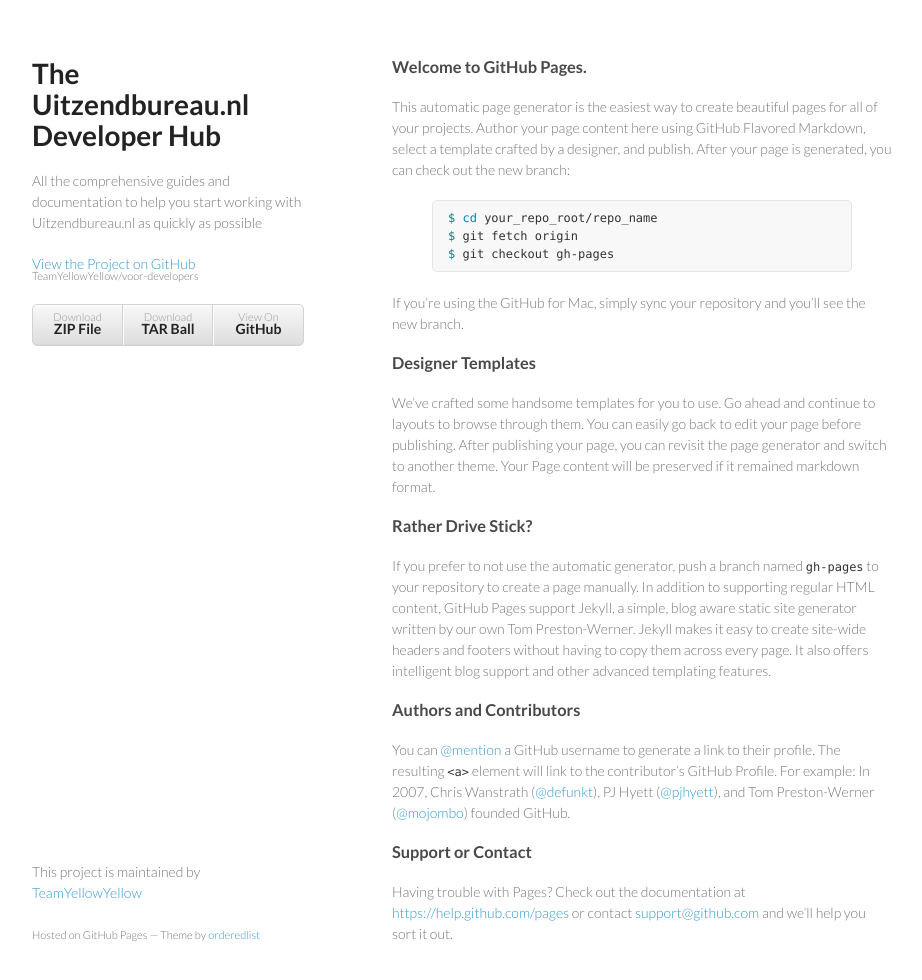
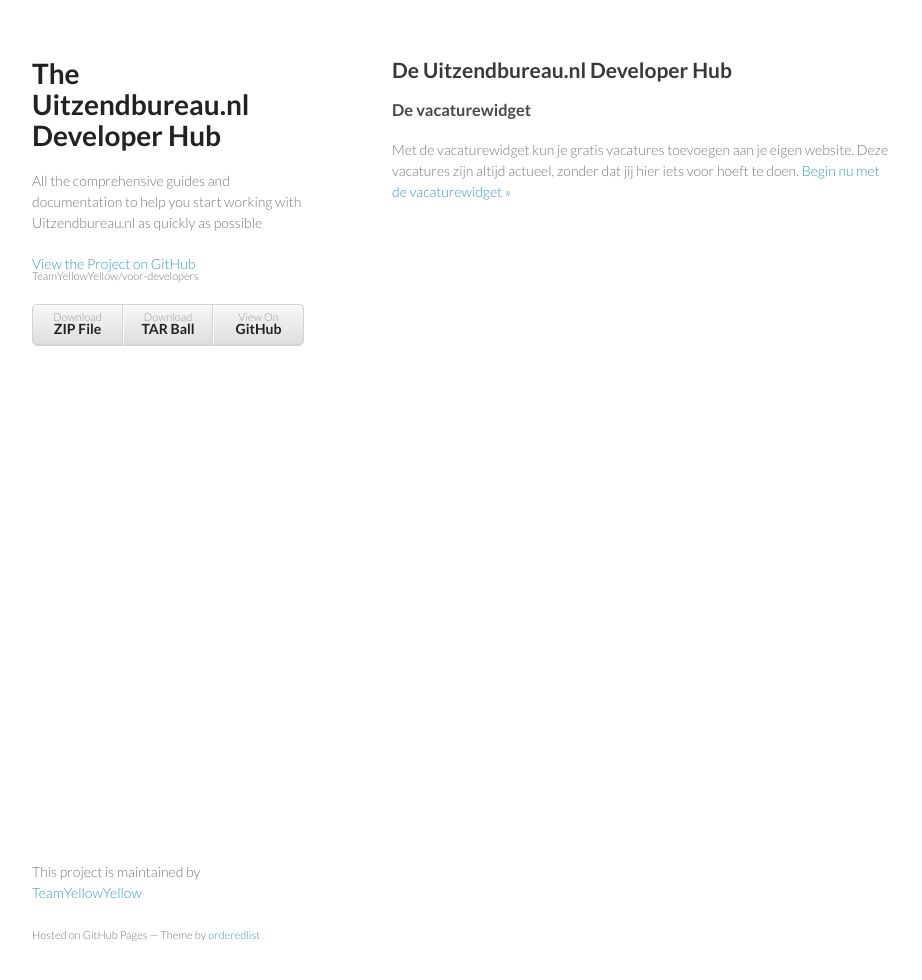
Before and after one commit to HippoHR/DeveloperHub, a Jekyll site: the page built from index.md, in a window 1280 px wide and 1014 px high. Shown: the top 980 px of the window, without its empty margins (178-1100 px from the left). Built offline with Jekyll 4.4.1, drawn with Linux system fonts in a browser that asks for light colours.

Commit message:
Created the developer page about the job widget
Test Plan: Check the /vacaturewidget.html page. Test submitting the form, and if the example and the code are correct

Reviewers: #uitzendbureau.nl, dennis

Reviewed By: #uitzendbureau.nl, dennis

Differential Revision: http://phabricator.uzbdev.nl/D310

```diff
--- a/_layouts/default.html
+++ b/_layouts/default.html
@@ -5,8 +5,8 @@
     <meta http-equiv="X-UA-Compatible" content="chrome=1">
     <title>The Uitzendbureau.nl Developer Hub by TeamYellowYellow</title>
 
-    <link rel="stylesheet" href="stylesheets/styles.css">
-    <link rel="stylesheet" href="stylesheets/pygment_trac.css">
+    <link rel="stylesheet" href="/stylesheets/styles.css">
+    <link rel="stylesheet" href="/stylesheets/pygment_trac.css">
     <meta name="viewport" content="width=device-width, initial-scale=1, user-scalable=no">
     <!--[if lt IE 9]>
     <script src="//html5shiv.googlecode.com/svn/trunk/html5.js"></script>
@@ -39,7 +39,7 @@
         <p><small>Hosted on GitHub Pages &mdash; Theme by <a href="https://github.com/orderedlist">orderedlist</a></small></p>
       </footer>
     </div>
-    <script src="javascripts/scale.fix.js"></script>
+    <script src="/javascripts/scale.fix.js"></script>
 
   </body>
 </html>
--- a/index.md
+++ b/index.md
@@ -2,40 +2,9 @@
 layout: default
 ---
 
-### Welcome to GitHub Pages.
+## De Uitzendbureau.nl Developer Hub
 
-This automatic page generator is the easiest way to create beautiful pages for all of your projects. Author your page content here using GitHub Flavored
-Markdown, select a template crafted by a designer, and publish. After your page is generated, you can check out the new branch:
+### De vacaturewidget
 
-{% highlight bash %}
-$ cd your_repo_root/repo_name
-$ git fetch origin
-$ git checkout gh-pages
-{% endhighlight %}
-
-If you're using the GitHub for Mac, simply sync your repository and you'll see the new branch.
-
-### Designer Templates
-
-We've crafted some handsome templates for you to use. Go ahead and continue to layouts to browse through them. You can easily go back to edit your page before
-publishing. After publishing your page, you can revisit the page generator and switch to another theme. Your Page content will be preserved if it remained
-markdown format.
-
-### Rather Drive Stick?
-
-If you prefer to not use the automatic generator, push a branch named <code>gh-pages</code> to your repository to create a page manually. In addition to
-supporting regular HTML content, GitHub Pages support Jekyll, a simple, blog aware static site generator written by our own Tom Preston-Werner. Jekyll makes it
-easy to create site-wide headers and footers without having to copy them across every page. It also offers intelligent blog support and other advanced
-templating features.
-
-### Authors and Contributors
-
-You can <a href="https://github.com/blog/821" class="user-mention">@mention</a> a GitHub username to generate a link to their profile. The resulting
-<code>&lt;a&gt;</code> element will link to the contributor's GitHub Profile. For example: In 2007, Chris Wanstrath (<a href="https://github.com/defunkt"
-class="user-mention">@defunkt</a>), PJ Hyett (<a href="https://github.com/pjhyett" class="user-mention">@pjhyett</a>), and Tom Preston-Werner
-(<a href="https://github.com/mojombo" class="user-mention">@mojombo</a>) founded GitHub.
-
-### Support or Contact
-
-Having trouble with Pages? Check out the documentation at <a href="https://help.github.com/pages">https://help.github.com/pages</a> or contact
-<a href="mailto:support@github.com">support@github.com</a> and we'll help you sort it out.
+Met de vacaturewidget kun je gratis vacatures toevoegen aan je eigen website. Deze vacatures zijn altijd actueel, zonder dat jij hier iets voor hoeft te doen.
+[Begin nu met de vacaturewidget &raquo;](/widgets/vacaturewidget.html)
--- a/stylesheets/styles.css
+++ b/stylesheets/styles.css
@@ -183,6 +183,10 @@
   bottom:50px;
 }
 
+.hidden {
+  display:none;
+}
+
 @media print, screen and (max-width: 960px) {
 
   div.wrapper {
```
Also changed, not shown: javascripts/OutputBuffer.js (added, +49 -0 lines), javascripts/URI.js (added, +66 -0 lines), javascripts/jobwidget.js (added, +108 -0 lines), widgets/index.md (added, +16 -0 lines), widgets/vacaturewidget.md (added, +82 -0 lines).
